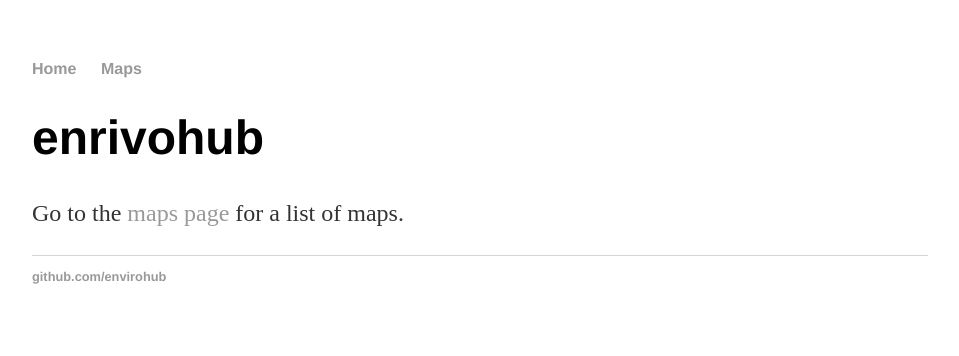
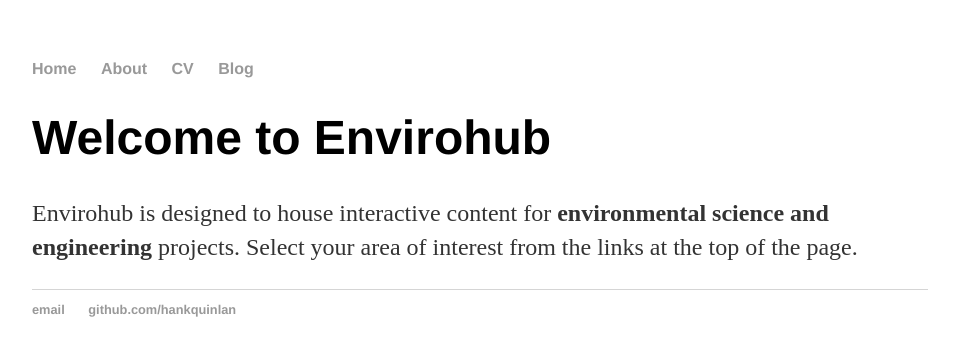
Before and after one commit to envirohub/envirohub.github.io, a Jekyll site: the page built from index.html, in a window 1280 px wide. Shown: the top 356 px of the page, without its empty margins (160-1119 px from the left). Built offline with Jekyll 4.4.1, drawn with Linux system fonts in a browser that asks for light colours.

Commit message:
Update index.html

```diff
--- a/index.html
+++ b/index.html
@@ -1,27 +1,8 @@
-<!DOCTYPE html>
-<html>
-	<head>
-		<title>envirohub</title>
-    		<!-- link to main stylesheet -->
-		<link rel="stylesheet" type="text/css" href="/css/main.css">
-	</head>
-	<body>
-		<nav>
-    		<ul>
-        		<li><a href="/">Home</a></li>
-	        	<li><a href="/maps">Maps</a></li>
-    		</ul>
-		</nav>
-		<div class="container">
-    		<div class="blurb">
-        		<h1>enrivohub</h1>
-				<p>Go to the <a href="/maps">maps page</a> for a list of maps.</p>
-    		</div><!-- /.blurb -->
-		</div><!-- /.container -->
-		<footer>
-    		<ul>
-        		<li><a href="https://github.com/envirohub">github.com/envirohub</a></li>
-			</ul>
-		</footer>
-	</body>
-</html>
+---
+layout: default
+title: Envirohub
+---
+<div class="blurb">
+	<h1>Welcome to Envirohub</h1>
+	<p>Envirohub is designed to house interactive content for <strong>environmental science and engineering</strong> projects. Select your area of interest from the links at the top of the page.</p>
+</div><!-- /.blurb -->
```
